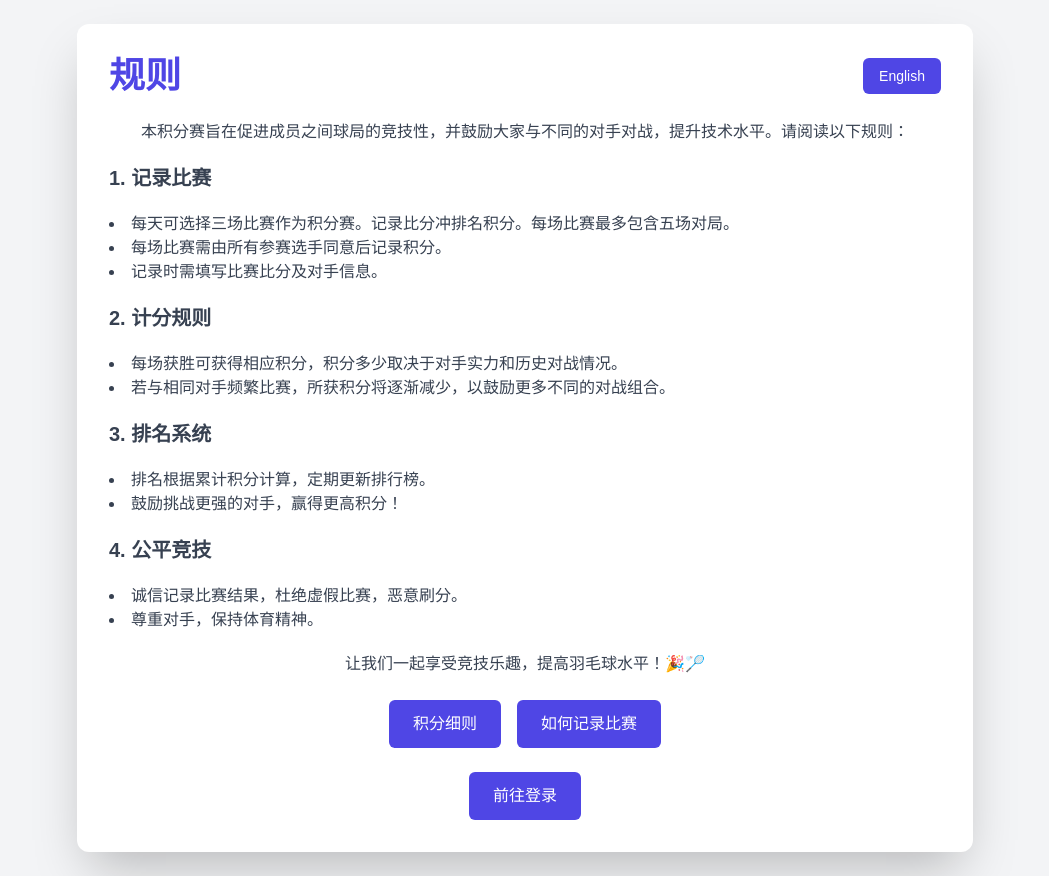
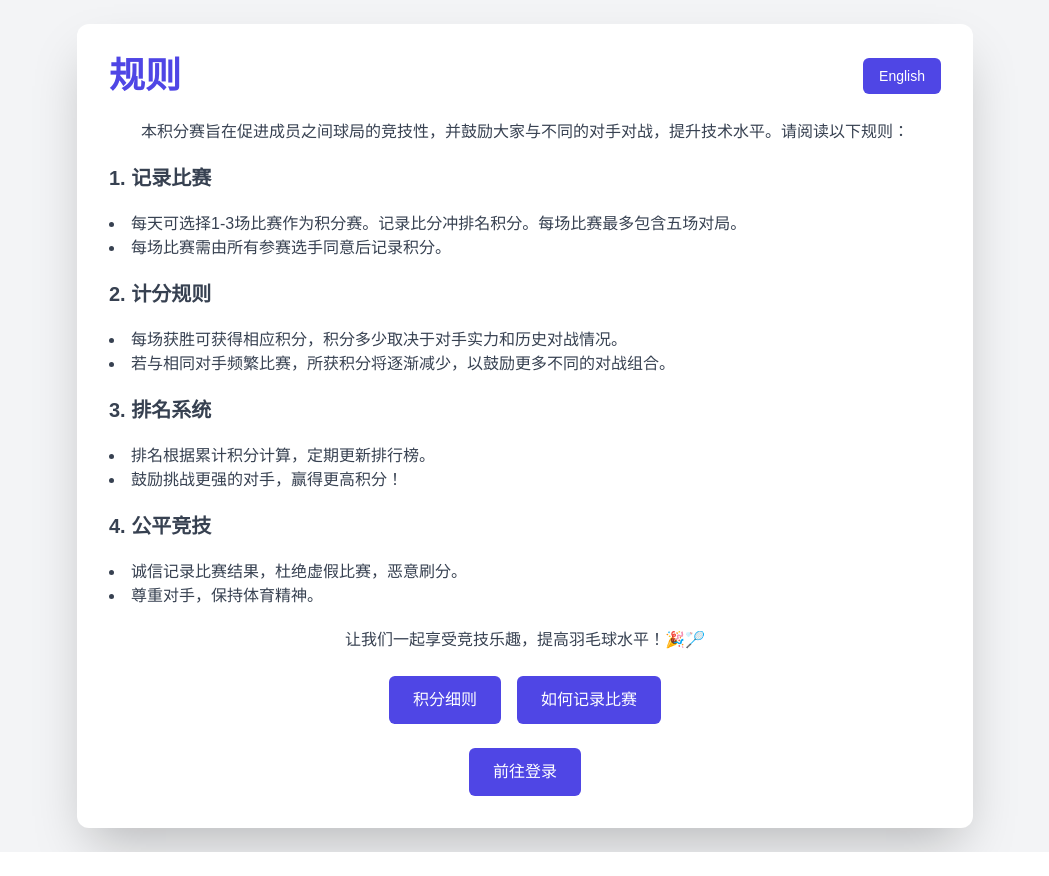
Before and after one commit to Misachu10032/badminton-league, a Next.js app: page /rules in a window 1280 px wide. Shown: the whole page, without its empty margins (115-1164 px from the left). After the commit the page ends 852 px from the top, so only its background shows below. Built offline with nearby package versions, Linux system fonts and the light colour scheme.

Commit message:
wording change

```diff
--- a/src/app/rules/page.js
+++ b/src/app/rules/page.js
@@ -60,9 +60,8 @@ const RulesPage = () => {
 
               <h2 className="text-lg sm:text-xl font-bold mt-4">1. 记录比赛</h2>
               <ul className="list-disc list-inside">
-                <li>每天可选择三场比赛作为积分赛。记录比分冲排名积分。每场比赛最多包含五场对局。</li>
+                <li>每天可选择1-3场比赛作为积分赛。记录比分冲排名积分。每场比赛最多包含五场对局。</li>
                 <li>每场比赛需由所有参赛选手同意后记录积分。</li>
-                <li>记录时需填写比赛比分及对手信息。</li>
               </ul>
 
               <h2 className="text-lg sm:text-xl font-bold mt-4">2. 计分规则</h2>
--- a/src/components/Rules/RecordMatchRuleModal.js
+++ b/src/components/Rules/RecordMatchRuleModal.js
@@ -44,7 +44,7 @@ export default function RecordMatchRulesModal({ isOpen, onClose, language }) {
             <li>
               {language === "en"
                 ? "The general idea is to choose 3 games as league games each day and record the scores to count towards ranking points."
-                : "每天选择三场比赛作为积分赛。记录比分冲排名积分。"}
+                : "每天可选择1-3场比赛作为积分赛。记录比分冲排名积分。"}
             </li>
             <li>
               {language === "en"
```
